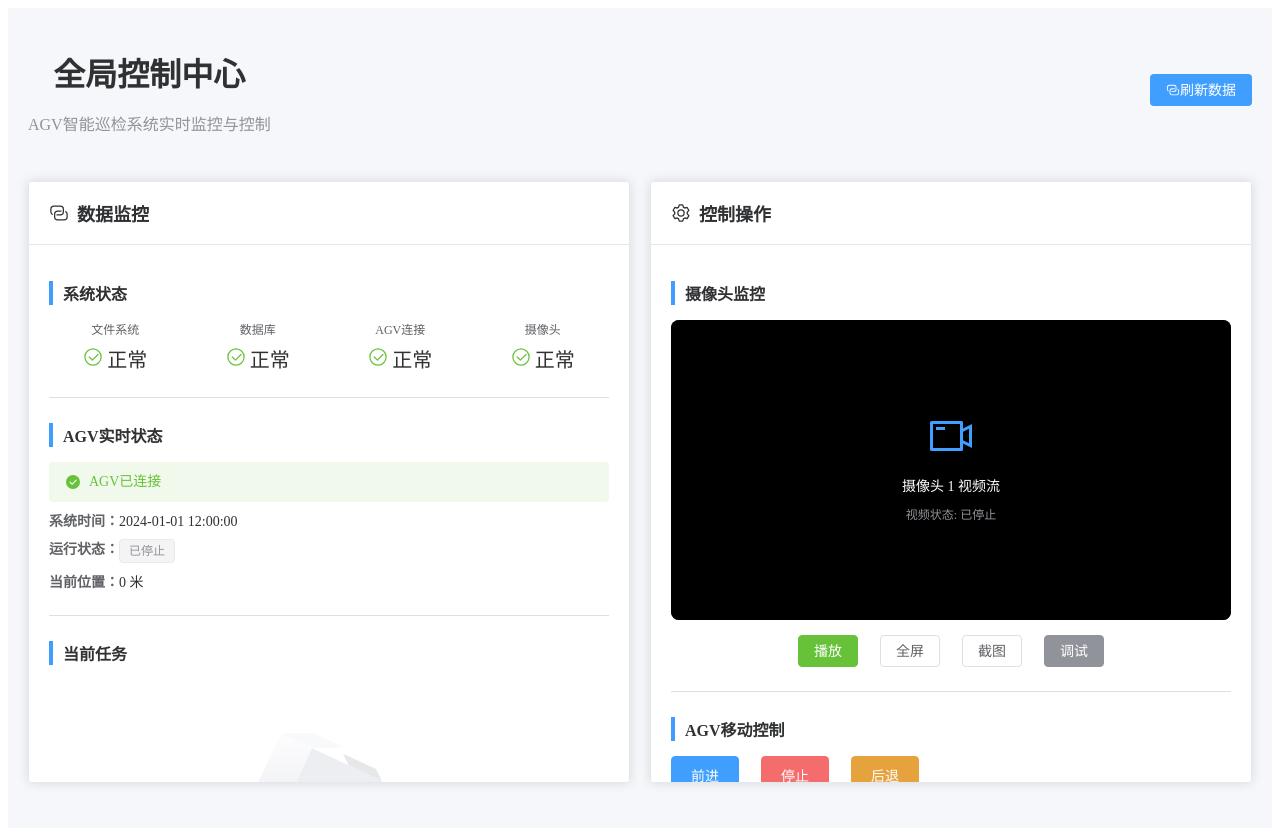
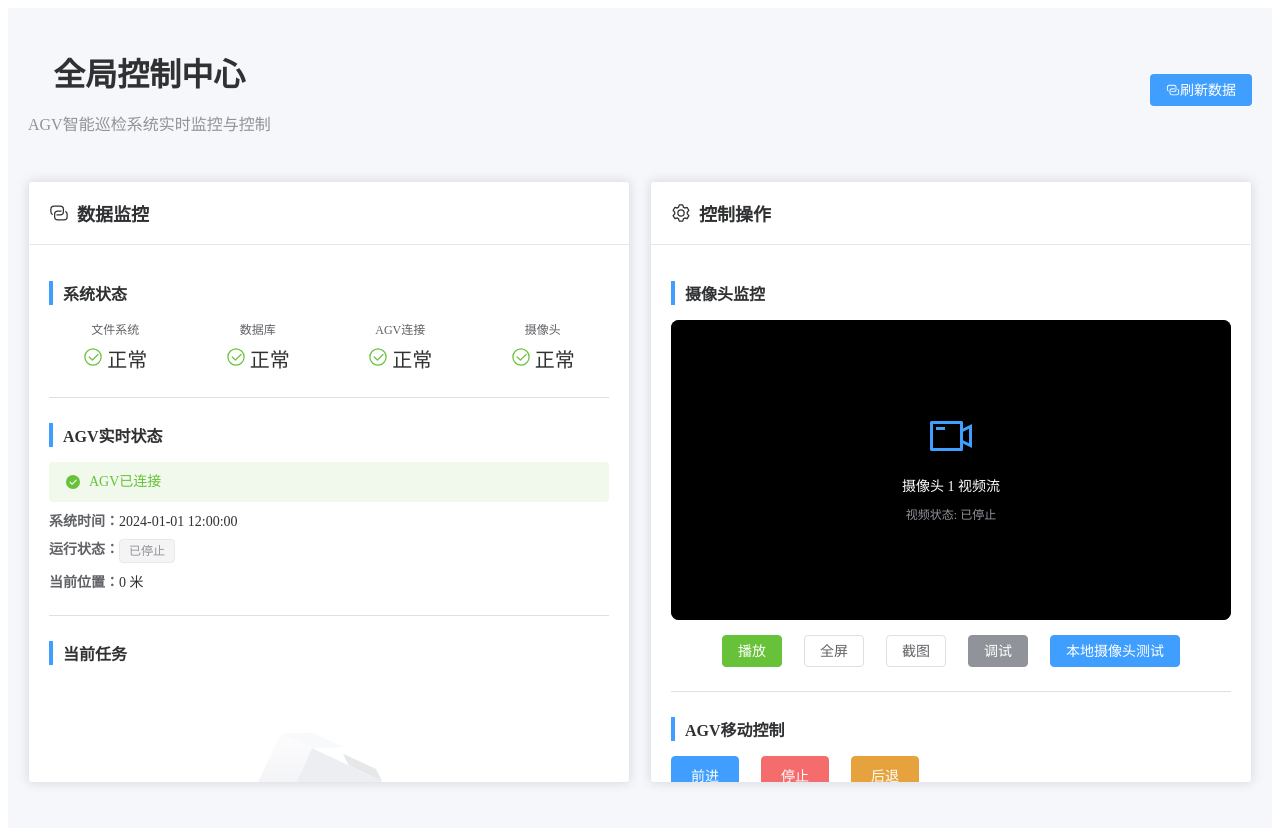
Before and after one commit to LeoFansure/VUE-CAR, a Vue app: page /globalControl in a window 1280 px wide. Shown: the top 828 px of the page. Built offline with nearby package versions, Linux system fonts and the light colour scheme; no server answers.

Commit message:
Update GlobalControlView.vue
添加本地摄像头调试

```diff
--- a/src/views/GlobalControlView.vue
+++ b/src/views/GlobalControlView.vue
@@ -53,6 +53,9 @@ const loading = ref({
   task: false,
   flaw: false
 })
+
+const localVideoRef = ref(null)
+const isLocalVideoPaused = ref(false)
 
 // 获取任务状态类型
 const getTaskStatusType = (status) => {
@@ -438,6 +441,42 @@ const debugVideo = () => {
   ElMessage.info('调试信息已打印到控制台，请查看')
 }
 
+// 本地摄像头测试
+const testLocalCamera = async () => {
+  try {
+    const stream = await navigator.mediaDevices.getUserMedia({ video: true, audio: false });
+    const videoElement = document.getElementById(videoContainerId);
+    if (videoElement) {
+      videoElement.innerHTML = '';
+      const localVideo = document.createElement('video');
+      localVideo.autoplay = true;
+      localVideo.muted = true;
+      localVideo.playsInline = true;
+      localVideo.style.width = '100%';
+      localVideo.style.height = '100%';
+      localVideo.srcObject = stream;
+      videoElement.appendChild(localVideo);
+      localVideoRef.value = localVideo;
+      isLocalVideoPaused.value = false;
+    }
+    ElMessage.success('本地摄像头已开启');
+  } catch (err) {
+    ElMessage.error('无法获取本地摄像头: ' + err.message);
+  }
+};
+
+const togglePauseLocalVideo = () => {
+  if (localVideoRef.value) {
+    if (localVideoRef.value.paused) {
+      localVideoRef.value.play();
+      isLocalVideoPaused.value = false;
+    } else {
+      localVideoRef.value.pause();
+      isLocalVideoPaused.value = true;
+    }
+  }
+};
+
 // 组件挂载时的初始化
 onMounted(() => {
   console.log('GlobalControlView 组件已挂载')
@@ -690,14 +729,14 @@ onUnmounted(() => {
                 <div id="audio-container" class="audio-element"></div>
 
                 <!-- 视频占位符 -->
-                <div v-if="!isVideoPlaying" class="video-placeholder">
+                <div v-if="!isVideoPlaying && !localVideoRef" class="video-placeholder">
                   <el-icon :size="48"><VideoCamera /></el-icon>
                   <p>摄像头 {{ currentCamera }} 视频流</p>
                   <p class="video-status">视频状态: {{ isVideoPlaying ? '播放中' : '已停止' }}</p>
                 </div>
 
                 <!-- 视频覆盖层 -->
-                <div v-if="isVideoPlaying" class="video-overlay">
+                <div v-if="isVideoPlaying && !localVideoRef" class="video-overlay">
                     <div class="camera-info">
                       <el-tag type="primary">摄像头 {{ currentCamera }}</el-tag>
                       <el-tag :type="audioEnabled ? 'success' : 'info'">
@@ -723,6 +762,12 @@ onUnmounted(() => {
                 </el-button>
                 <el-button type="info" @click="debugVideo">
                   调试
+                </el-button>
+                <el-button type="primary" @click="testLocalCamera">
+                  本地摄像头测试
+                </el-button>
+                <el-button type="warning" @click="togglePauseLocalVideo" v-if="localVideoRef">
+                  {{ isLocalVideoPaused ? '恢复' : '暂停' }}
                 </el-button>
               </div>
             </div>
```
